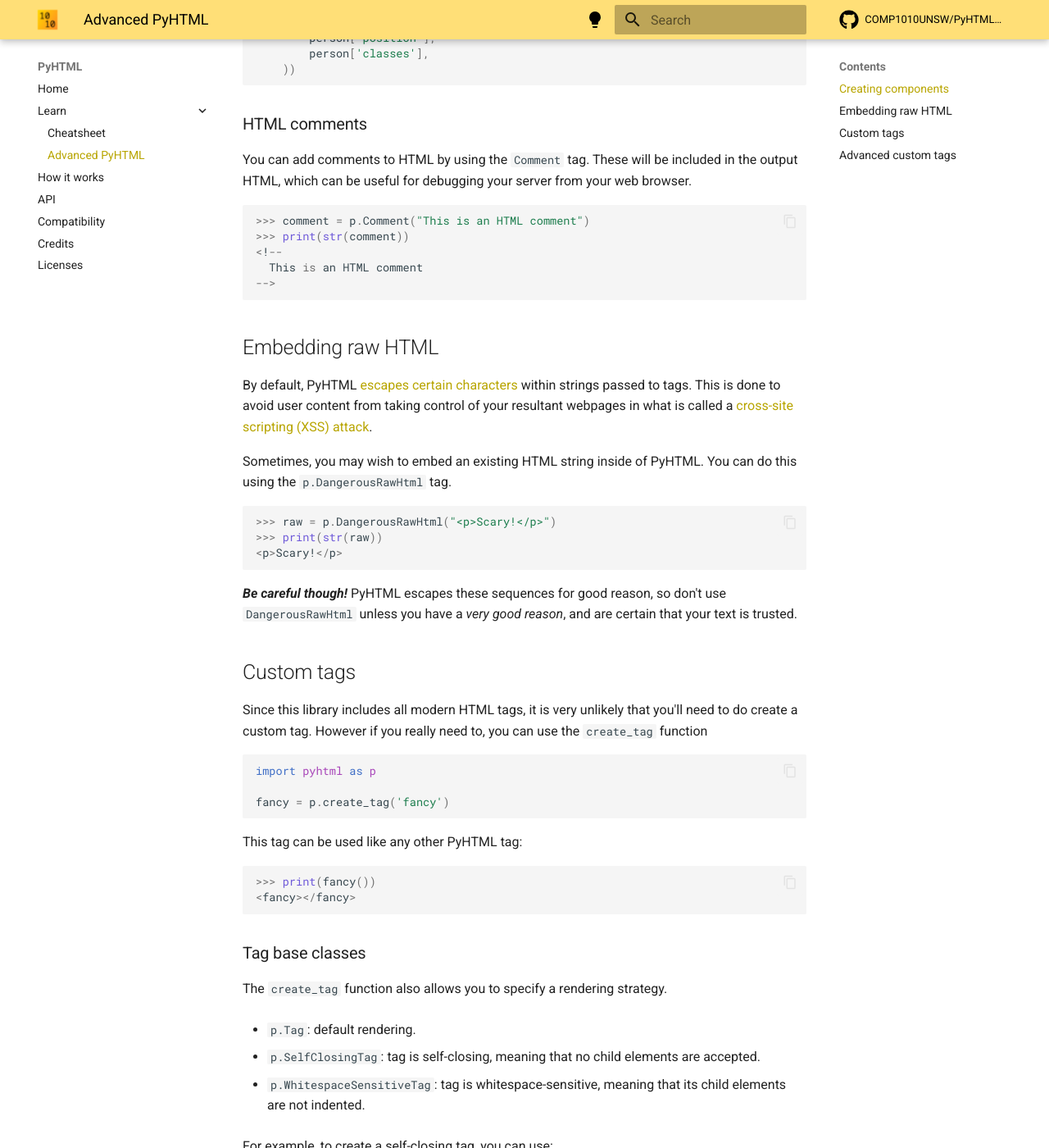
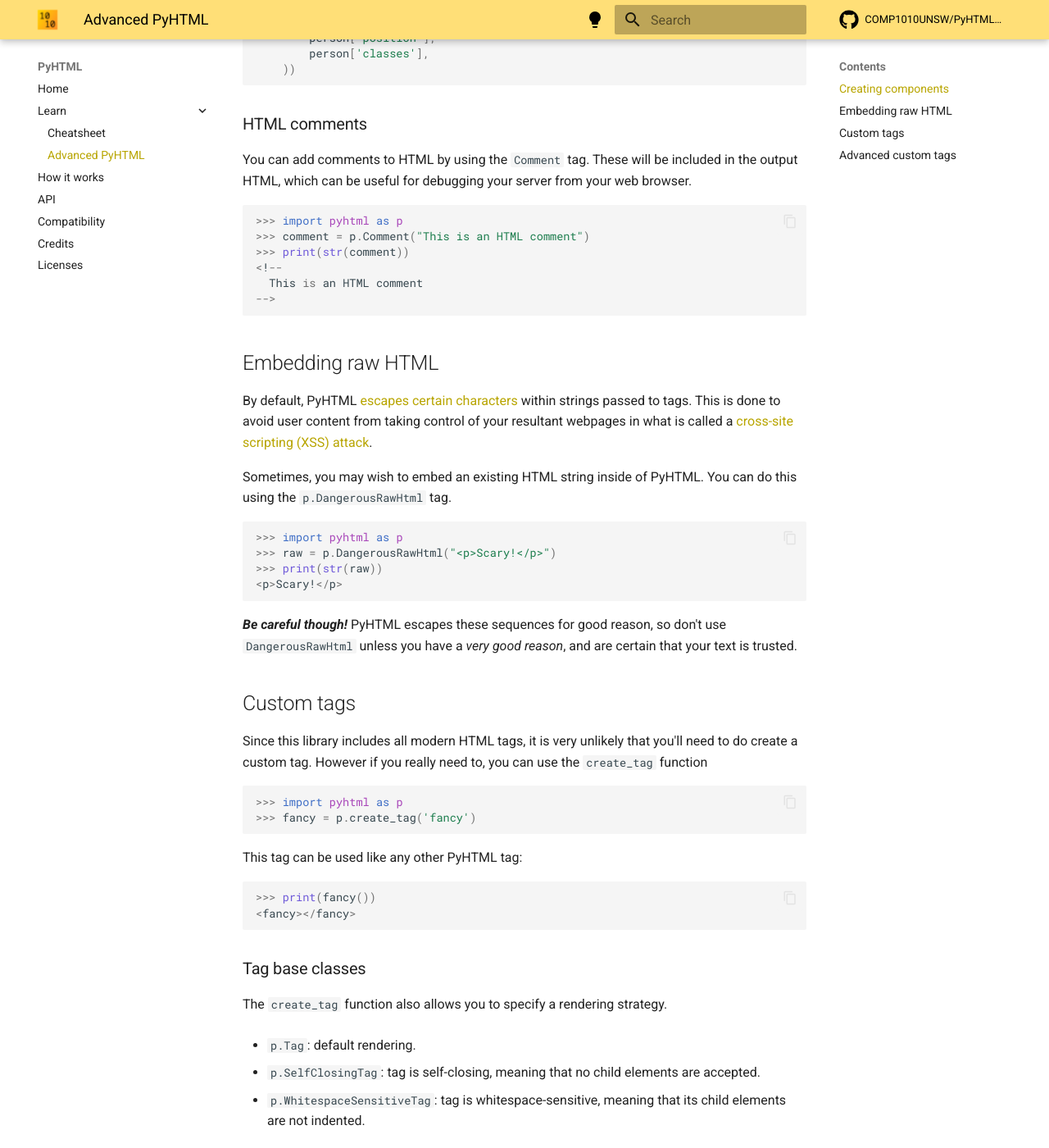
Before and after one commit to COMP1010UNSW/pyhtml-enhanced, an MkDocs documentation site: the page built from docs/learn/advanced.md, in a window 1280 px wide and 1400 px high, scrolled down 1162 px. Shown: the whole window at 82% size. Built offline with MkDocs 1.6.1 and Material for MkDocs 9.7.7, drawn with Linux system fonts in a browser that asks for light colours; comment, search, counter and statistics services are not loaded; some of the changed text lies outside the part shown.

Commit message:
Add doctests to docs section

````diff
--- a/docs/learn/advanced.md
+++ b/docs/learn/advanced.md
@@ -65,6 +65,7 @@ in the output HTML, which can be useful for debugging your server from your web
 browser.
 
 ```py
+>>> import pyhtml as p
 >>> comment = p.Comment("This is an HTML comment")
 >>> print(str(comment))
 <!--
@@ -84,6 +85,7 @@ Sometimes, you may wish to embed an existing HTML string inside of PyHTML. You
 can do this using the `p.DangerousRawHtml` tag.
 
 ```py
+>>> import pyhtml as p
 >>> raw = p.DangerousRawHtml("<p>Scary!</p>")
 >>> print(str(raw))
 <p>Scary!</p>
@@ -101,9 +103,9 @@ you'll need to do create a custom tag. However if you really need to, you can
 use the `create_tag` function
 
 ```py
-import pyhtml as p
+>>> import pyhtml as p
+>>> fancy = p.create_tag('fancy')
 
-fancy = p.create_tag('fancy')
 ```
 
 This tag can be used like any other PyHTML tag:
@@ -129,7 +131,11 @@ The `create_tag` function also allows you to specify a rendering strategy.
 For example, to create a self-closing tag, you can use:
 
 ```py
-closure = p.create_tag('closure', p.SelfClosingTag)
+>>> import pyhtml as p
+>>> closure = p.create_tag('closure', p.SelfClosingTag)
+>>> closure()
+<closure/>
+
 ```
 
 ## Advanced custom tags
````
Also changed, not shown: docs/compatibility.md (+1 -0 lines), docs/learn/index.md (+2 -1 lines).
